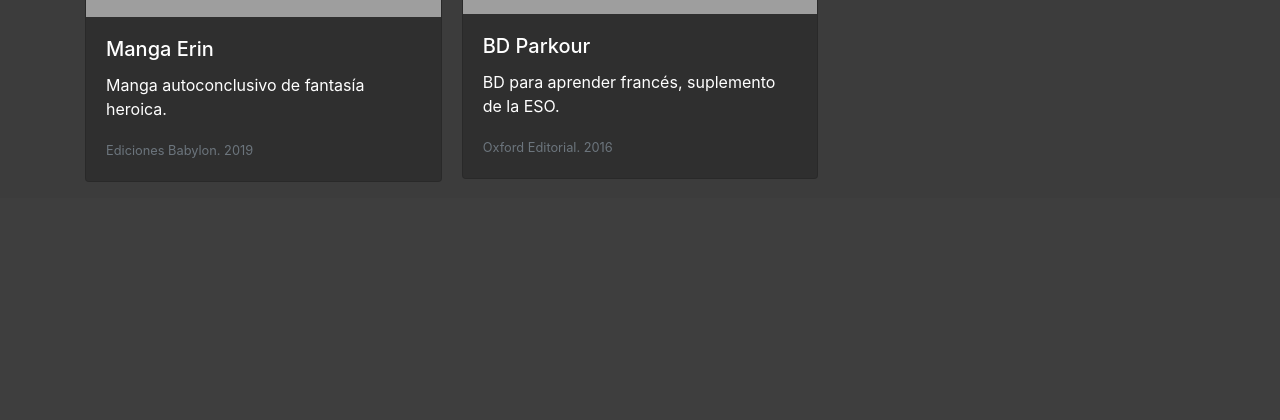
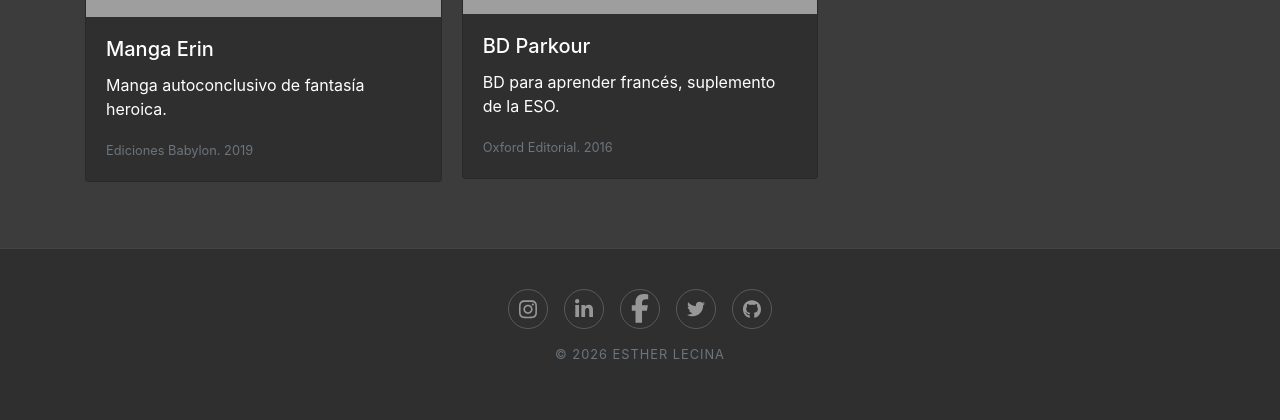
Before and after one commit to elecinas/estherlecina, a PHP site: page /comic.html in a window 1280 px wide. Shown: the part 1014-1434 px from the top of the page. Before the commit the page ends 1196 px from the top, so only its background shows below. Run offline with PHP 8.4, Linux system fonts and the light colour scheme; some libraries are stand-ins or nearby versions; some web fonts are replaced; grey boxes are pictures that could not be loaded.

Commit message:
Feat: añade footer y añade bordes entre header y footer

```diff
--- a/comic.html
+++ b/comic.html
@@ -1,5 +1,6 @@
 <!doctype html>
 <html lang="es">
+
 <head>
     <meta charset="utf-8">
     <meta name="viewport" content="width=device-width, initial-scale=1, shrink-to-fit=no">
@@ -67,6 +68,45 @@
     <aside class="img-modales">
     </aside>
 
+    <footer class="bg-dark text-center">
+        <div class="social-networks-icons d-flex justify-content-center mb-3">
+            <a class="social-link" href="https://www.instagram.com/estherlecina/" target="_blank"
+                rel="noopener noreferrer">
+                <svg viewBox="0 0 448 512" width="18">
+                    <path fill="currentColor"
+                        d="M224.1 141c-63.6 0-114.9 51.3-114.9 114.9s51.3 114.9 114.9 114.9S339 319.5 339 255.9 287.7 141 224.1 141zm0 189.6c-41.1 0-74.7-33.5-74.7-74.7s33.5-74.7 74.7-74.7 74.7 33.5 74.7 74.7-33.6 74.7-74.7 74.7zm146.4-194.3c0 14.9-12 26.8-26.8 26.8-14.9 0-26.8-12-26.8-26.8s12-26.8 26.8-26.8 26.8 12 26.8 26.8zm76.1 27.2c-1.7-35.9-9.9-67.7-36.2-93.9-26.2-26.2-58-34.4-93.9-36.2-37-2.1-147.9-2.1-184.9 0-35.8 1.7-67.6 9.9-93.9 36.1s-34.4 58-36.2 93.9c-2.1 37-2.1 147.9 0 184.9 1.7 35.9 9.9 67.7 36.2 93.9s58 34.4 93.9 36.2c37 2.1 147.9 2.1 184.9 0 35.9-1.7 67.7-9.9 93.9-36.2 26.2-26.2 34.4-58 36.2-93.9 2.1-37 2.1-147.8 0-184.8zM398.8 388c-7.8 19.6-22.9 34.7-42.6 42.6-29.5 11.7-99.5 9-132.1 9s-102.7 2.6-132.1-9c-19.6-7.8-34.7-22.9-42.6-42.6-11.7-29.5-9-99.5-9-132.1s-2.6-102.7 9-132.1c7.8-19.6 22.9-34.7 42.6-42.6 29.5-11.7 99.5-9 132.1-9s102.7-2.6 132.1 9c19.6 7.8 34.7 22.9 42.6 42.6 11.7 29.5 9 99.5 9 132.1s2.7 102.7-9 132.1z" />
+                </svg>
+            </a>
+            <a class="social-link" href="https://www.linkedin.com/in/esther-lecina-56a50999/" target="_blank"
+                rel="noopener noreferrer">
+                <svg viewBox="0 0 448 512" width="18">
+                    <path fill="currentColor"
+                        d="M100.3 448H7.4V148.9h92.9zM53.8 108.1C24.1 108.1 0 83.5 0 53.8a53.8 53.8 0 0 1 107.6 0c0 29.7-24.1 54.3-53.8 54.3zM447.9 448h-92.7V302.4c0-34.7-.7-79.2-48.3-79.2-48.3 0-55.7 37.7-55.7 76.7V448h-92.8V148.9h89.1v40.8h1.3c12.4-23.5 42.7-48.3 87.9-48.3 94 0 111.3 61.9 111.3 142.3V448z" />
+                </svg>
+            </a>
+            <a class="social-link" href="https://www.facebook.com/esther.sesen" target="_blank"
+                rel="noopener noreferrer">
+                <svg viewBox="0 0 320 512" width="18">
+                    <path fill="currentColor"
+                        d="M80 299.3V512H196V299.3h86.5l18-97.8H196V166.9c0-51.7 20.3-71.5 72.7-71.5c16.3 0 29.4 .4 37 1.2V7.9C291.4 4 256.4 0 236.2 0C129.3 0 80 50.5 80 159.4v42.1H14v97.8H80z" />
+                </svg>
+            </a>
+            <a class="social-link" href="https://x.com/elecinas" target="_blank" rel="noopener noreferrer">
+                <svg viewBox="0 0 512 512" width="18">
+                    <path fill="currentColor"
+                        d="M459.4 151.7c.3 4.5 .3 9.1 .3 13.6 0 138.7-105.6 298.6-298.6 298.6-59.5 0-114.7-17.2-161.1-47.1 8.4 1 16.6 1.3 25.3 1.3 49.1 0 94.2-16.6 130.3-44.8-46.1-1-84.8-31.2-98.1-72.8 6.5 1 13 1.6 19.8 1.6 9.4 0 18.8-1.3 27.6-3.6-48.1-9.7-84.1-52-84.1-103v-1.3c14 7.8 30.2 12.7 47.4 13.3-28.3-18.8-46.8-51-46.8-87.4 0-19.5 5.2-37.4 14.3-53 51.7 63.7 129.3 105.3 216.4 109.8-1.6-7.8-2.6-15.9-2.6-24 0-57.8 46.8-104.9 104.9-104.9 30.2 0 57.5 12.7 76.7 33.1 23.7-4.5 46.5-13.3 66.6-25.3-7.8 24.4-24.4 44.8-46.1 57.8 21.1-2.3 41.6-8.1 60.4-16.2-14.3 20.8-32.2 39.3-52.6 54.3z" />
+                </svg>
+            </a>
+            <a class="social-link" href="https://github.com/elecinas" target="_blank" rel="noopener noreferrer">
+                <svg viewBox="0 0 496 512" width="18">
+                    <path fill="currentColor"
+                        d="M165.9 397.4c0 2-2.3 3.6-5.2 3.6-3.3 .3-5.6-1.3-5.6-3.6 0-2 2.3-3.6 5.2-3.6 3-.3 5.6 1.3 5.6 3.6zm-31.1-4.5c-.7 2 1.3 4.3 4.3 4.9 2.6 1 5.6 0 6.2-2s-1.3-4.3-4.3-5.2c-2.6-.7-5.5 .3-6.2 2.3zm44.2-1.7c-2.9 .7-4.9 2.6-4.6 4.9 .3 2 2.9 3.3 5.9 2.6 2.9-.7 4.9-2.6 4.6-4.6-.3-1.9-3-3.2-5.9-2.9zM244.8 8C106.1 8 0 113.3 0 252c0 110.9 69.8 205.8 169.5 239.2 12.8 2.3 17.3-5.6 17.3-12.1 0-6.2-.3-40.4-.3-61.4 0 0-70 15-84.7-29.8 0 0-11.4-29.1-27.8-36.6 0 0-22.9-15.7 1.6-15.4 0 0 24.9 2 38.6 25.8 21.9 38.6 58.6 27.5 72.9 20.9 2.3-16 8.8-27.1 16-33.7-55.9-6.2-112.3-14.3-112.3-110.5 0-27.5 7.6-41.3 23.6-58.9-2.6-6.5-11.1-33.3 2.6-67.9 20.9-6.5 69 27 69 27 20-5.6 41.5-8.5 62.8-8.5s42.8 2.9 62.8 8.5c0 0 48.1-33.6 69-27 13.7 34.7 5.2 61.4 2.6 67.9 16 17.7 25.8 31.5 25.8 58.9 0 96.5-58.9 104.2-114.8 110.5 9.2 7.9 17 22.9 17 46.4 0 33.7-.3 75.4-.3 83.6 0 6.5 4.6 14.4 17.3 12.1C428.2 457.8 496 362.9 496 252 496 113.3 383.5 8 244.8 8zM97.2 352.9c-1.3 1-1 3.3 .7 5.2 1.6 1.6 3.9 2.3 5.2 1 1.3-1 1-3.3-.7-5.2-1.6-1.6-3.9-2.3-5.2-1zm-10.8-8.1c-.7 1.3 .3 2.9 2.3 3.9 1.6 1 3.6 .7 4.3-.7 .7-1.3-.3-2.9-2.3-3.9-2-.6-3.6-.3-4.3 .7zm32.4 35.6c-1.6 1.3-1 4.3 1.3 6.2 2.3 2.3 5.2 2.6 6.5 1 1.3-1.3 .7-4.3-1.3-6.2-2.2-2.3-5.2-2.6-6.5-1zm-11.4-14.7c-1.6 1-1.6 3.6 0 5.9 1.6 2.3 4.3 3.3 5.6 2.3 1.6-1.3 1.6-3.9 0-6.2-1.4-2.3-4-3.3-5.6-2z" />
+                </svg>
+            </a>
+        </div>
+        <p class="copyright text-muted small">© 2026 Esther Lecina</p>
+    </footer>
+
     <script src="https://code.jquery.com/jquery-3.2.1.slim.min.js"></script>
     <script src="https://cdnjs.cloudflare.com/ajax/libs/popper.js/1.12.9/umd/popper.min.js"></script>
     <script src="https://maxcdn.bootstrapcdn.com/bootstrap/4.0.0/js/bootstrap.min.js"></script>
--- a/css/style.css
+++ b/css/style.css
@@ -17,6 +17,51 @@ body {
     background-repeat: repeat;
     background-attachment: fixed;*/
     background-color: rgb(47, 47, 47);
+}
+
+.navbar {
+    border-bottom: 1px solid rgba(255, 255, 255, 0.1);
+}
+
+footer {
+    border-top: 1px solid rgba(255, 255, 255, 0.1);
+    padding: 40px 0;
+    margin-top: 50px;
+}
+
+.social-link {
+    display: flex;
+    justify-content: center;
+    align-items: center;
+    width: 40px;      /* Tamaño del círculo */
+    height: 40px;
+    border: 1px solid rgba(255, 255, 255, 0.2); /* Círculo finito elegante */
+    border-radius: 50%;
+    margin: 0 8px;
+    color: rgba(255, 255, 255, 0.5); /* Color del icono */
+    transition: all 0.3s ease;
+    text-decoration: none !important;
+}
+
+.social-link:hover {
+    color: rgba(82, 220, 223, 1);       /* Icono turquesa */
+    border-color: rgba(82, 220, 223, 1); /* Círculo turquesa */
+    transform: translateY(-3px);        /* Pequeño salto hacia arriba */
+}
+
+.icon-social {
+    color: rgba(255, 255, 255, 0.5);
+    transition: all 0.3s ease;
+}
+
+.icon-social:hover {
+    color: rgba(82, 220, 223, 1);
+    transform: translateY(-3px);
+}
+
+footer .copyright {
+    letter-spacing: 1px;
+    text-transform: uppercase;
 }
 
 .carousel-inner>.item>img {
```
Also changed, not shown: grafica.html (+39 -0 lines), ilustracion.html (+39 -0 lines), index.html (+41 -1 lines), web.html (+38 -0 lines).
